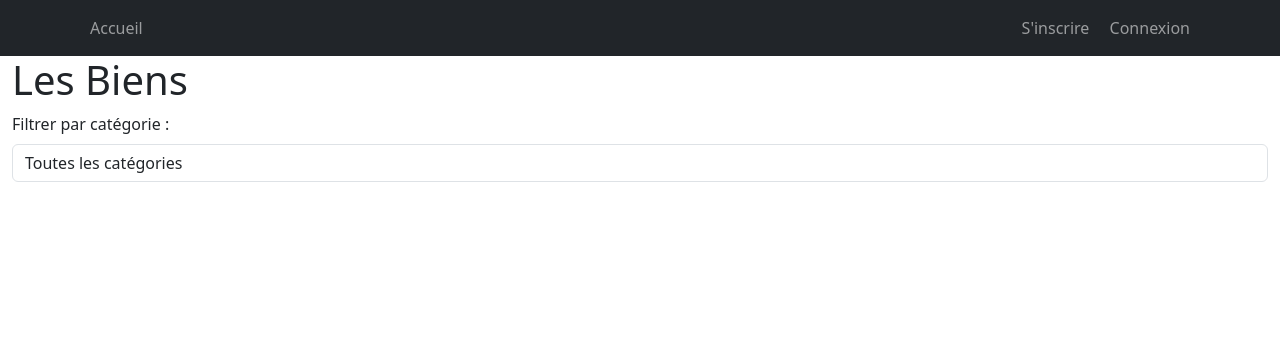
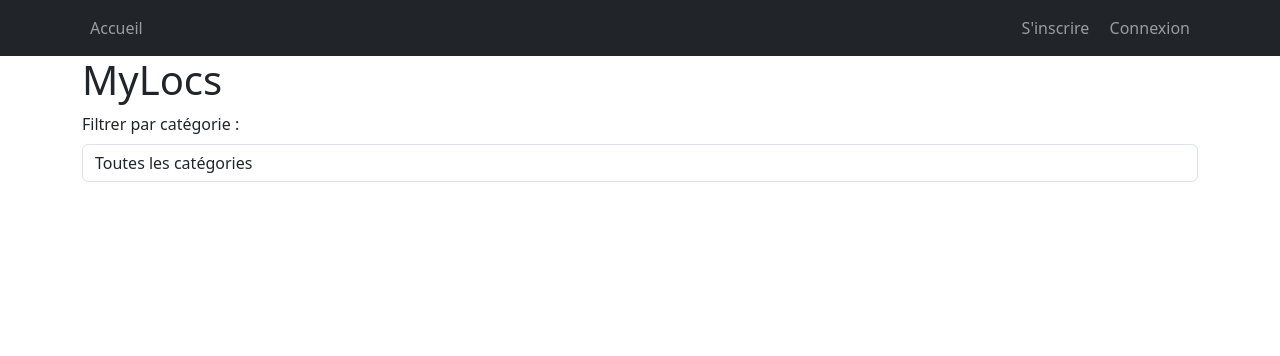
Before and after one commit to DeBiasiF/ecf_php, a PHP site: template view/accueil.php in a window 1280 px wide. Shown: the top 356 px of the page. Run offline with PHP 8.4, Linux system fonts and the light colour scheme; the template is opened without the code that fills it, so the values that code supplies are empty.

Commit message:
remise en service de l'affichage du nom de l'utilisateur connecté, et un peu de mise en forme des pages

```diff
--- a/controler/IndexControler.php
+++ b/controler/IndexControler.php
@@ -121,6 +121,7 @@ class IndexControler {
                 }
                 if (!empty($_POST['userName']) && ($_SESSION['loggedUser']->getId() == $_GET['id'] || $_SESSION['loggedUser']->getRole()->getId() == 1)) {
                     if (($_SESSION['loggedUser']->getRole()->getId() == 1)?UserControler::userUpdated($_GET['id'], $_POST['userName'], $_POST['userPoint']):UserControler::userUpdated($_GET['id'], $_POST['userName'], null)){
+                        if ($_SESSION['loggedUser']->getId() == $_GET['id']) $_SESSION['loggedUser']->setName($_POST['userName']);
                         $return = $_SESSION['returnDirection'];
                         unset($_SESSION['returnDirection']);
                         header("Location: ".$return);
@@ -144,7 +145,7 @@ class IndexControler {
                 break;
 
             //Affiche une page d'edition d'une catégorie
-            case 'ecf_php/index.php/updateuser':
+            case 'ecf_php/index.php/updatecategory':
                 if(isset($_GET) && empty($_POST)){
                         CategoriesControler::updateCategory($_GET['id']);
                         $_SESSION['returnDirection'] = $_SERVER['HTTP_REFERER'];
@@ -212,7 +213,7 @@ class IndexControler {
 
             //Gestion par defaut
             default:
-                header("HTTP/1.0 405 Method Not Allowed");
+                header("HTTP/1.0 404 Page Not Found");
                 break;
         }
     }
--- a/view/accueil.php
+++ b/view/accueil.php
@@ -3,8 +3,8 @@
 require_once "./view/partial/header.php";
 require_once "./view/partial/navbar.php";
 ?>
-<div class="container-fluid">
-    <h1>Les Biens</h1>
+<div class="container">
+    <h1>MyLocs</h1>
     <div class="mb-3">
         <label for="category-filter" class="form-label">Filtrer par catégorie :</label>
         <select class="form-control" id="category-filter">
--- a/view/createCategory.php
+++ b/view/createCategory.php
@@ -3,6 +3,7 @@ require_once "./view/partial/header.php";
 require_once "./view/partial/navbar.php";
 ?>
 <?php if(!empty($_SESSION['loggedUser'])) if (($_SESSION['loggedUser']->getRole()->getId() == 1)) : ?>
+    <div class="container">
         <form enctype="multipart/form-data" action="" method="POST">
             <div class="mb-3">
                 <label for="categoryName" class="form-label">Nom de la categorie</label>
@@ -15,6 +16,7 @@ require_once "./view/partial/navbar.php";
                 <a href='<?=$_SERVER['HTTP_REFERER']?>' class="btn btn-secondary">Retour</a>
             </div>
         </form>
+    </div>
 <?php else : ?>
     <?php header("Location: ".$_SERVER['SCRIPT_NAME']);?>
 <?php endif ?>
--- a/view/createGood.php
+++ b/view/createGood.php
@@ -3,7 +3,7 @@
 require_once "./view/partial/header.php";
 require_once "./view/partial/navbar.php";
 ?>
-
+<div class="container">
     <form enctype="multipart/form-data" action="" method="post">
         <div class="mb-3">
             <label for="name" class="form-label">Nom</label>
@@ -28,6 +28,7 @@ require_once "./view/partial/navbar.php";
         <button type="submit" class="btn btn-primary">Envoyer</button>
         <a href='<?=$_SERVER['HTTP_REFERER']?>' class="btn btn-secondary">Retour</button>
     </form>
+</div>
 <?php
 //Importe le header et la navbar
 require_once "./view/partial/footer.php";
--- a/view/good.php
+++ b/view/good.php
@@ -3,15 +3,15 @@
 require_once "./view/partial/header.php";
 require_once "./view/partial/navbar.php";
 ?>
-<div class="container py-5">
+<div class="container">
     <div class="row">
-        <div class="col-lg-4 col-md-5 col-sm-12">
+        <div class="col-md-6 col-sm-12">
             <div style="height: 400px; display: flex; justify-content: center; align-items: center;">
                 <img src="../<?=$good->getImg();?>" class="img-fluid rounded-circle" alt="Image de l'objet" style="max-height: 100%; max-width: 100%;">
             </div>
             <p><strong>Propriétaire : </strong><?= $good->getLender()->getName(); ?></p>
         </div>
-        <div class="col-md-4 col-sm-12">
+        <div class="col-md-6 col-sm-12">
             <h2>Réservations</h2>
             <div style="max-height: 400px; overflow-y: scroll;">
                 <table class="table">
--- a/view/partial/navbar.php
+++ b/view/partial/navbar.php
@@ -17,7 +17,7 @@
             <?php if (!empty($_SESSION['loggedUser'])) : //Si user authentifié affiche la deconnexion ?>
                 <ul class="navbar-nav ml-auto">
                     <li class="nav-item">
-                        <span class="nav-link">Bonjour</span>
+                        <span class="nav-link">Bonjour  <?= $_SESSION['loggedUser']->getName(); ?></span>
                     </li>
                     <li class="nav-item">
                         <a class="nav-link" href="<?=$_SERVER['SCRIPT_NAME']?>/userbackoffice?id=<?=$_SESSION['loggedUser']->getId();?>">Interface Utilisateur</a>
--- a/view/updateCategories.php
+++ b/view/updateCategories.php
@@ -3,6 +3,7 @@ require_once "./view/partial/header.php";
 require_once "./view/partial/navbar.php";
 ?>
 <?php if(!empty($_SESSION['loggedUser'])) if (($_SESSION['loggedUser']->getRole()->getId() == 1)) : ?>
+    <div class="container">
         <form enctype="multipart/form-data" action="" method="POST">
             <div class="mb-3">
                 <label for="categoryName" class="form-label">Nom de la categorie</label>
@@ -15,6 +16,7 @@ require_once "./view/partial/navbar.php";
                 <a href="<?=$_SERVER['SCRIPT_NAME']?>/deletecategory?id=<?=$category->getId();?>" onclick="return confirm('Êtes-vous sûr de vouloir supprimer cet utilisateur ?')" class="btn btn-danger">Supprimer</a>
             </div>
         </form>
+    </div>
 <?php else : ?>
     <?php header("Location: ".$_SERVER['SCRIPT_NAME']);?>
 <?php endif ?>
--- a/view/updateGood.php
+++ b/view/updateGood.php
@@ -3,6 +3,7 @@
 require_once "./view/partial/header.php";
 require_once "./view/partial/navbar.php";
 ?>
+<div class="container">
     <form enctype="multipart/form-data" action="" method="post">
         <div class="mb-3">
             <label for="name" class="form-label">Nom</label>
@@ -30,7 +31,7 @@ require_once "./view/partial/navbar.php";
         <button type="submit" class="btn btn-primary">Envoyer</button>
         <a href='<?=$_SERVER['HTTP_REFERER']?>' class="btn btn-secondary">Retour</a>
     </form>
-
+</div>
 
 <script>
     // Récupérer l'élément input file et l'élément img
--- a/view/updateUser.php
+++ b/view/updateUser.php
@@ -3,12 +3,13 @@ require_once "./view/partial/header.php";
 require_once "./view/partial/navbar.php";
 ?>
 <?php if(!empty($_SESSION['loggedUser'])) if (($_SESSION['loggedUser']->getRole()->getId() == 1)||($_SESSION['loggedUser']->getId() == $user->getId())) : ?>
+    <div class="container">
         <form enctype="multipart/form-data" action="" method="POST">
             <div class="mb-3">
                 <label for="userName" class="form-label">Nom d'utilisateur</label>
                 <input type="text" class="form-control" id="userName" name="userName" placeholder="Votre nom" value= "<?=$user->getName();?>">
                 <label for="userPoint" class="form-label">Points cumulé</label>
-            <input type="text" class="form-control" id="userPoint" name="userPoint" value= "<?=$user->getPoints();?>" <?php ($_SESSION['loggedUser']->getRole()->getId() == 1)?"":"readonly"?>>
+                <input type="text" class="form-control" id="userPoint" name="userPoint" value= "<?=$user->getPoints();?>" <?= ($_SESSION['loggedUser']->getRole()->getId() == 1)?"":"readonly"?>>
             </div>
 
             <?php if(!empty($_SESSION['loggedUser'])) if ($_SESSION['loggedUser']->getRole()->getId() == 1) : ?>
@@ -26,6 +27,7 @@ require_once "./view/partial/navbar.php";
                 <a href="<?=$_SERVER['SCRIPT_NAME']?>/deleteuser?id=<?=$user->getId();?>" onclick="return confirm('Êtes-vous sûr de vouloir supprimer cet utilisateur ?')" class="btn btn-danger">Supprimer</a>
             </div>
         </form>
+    </div>
 <?php else : ?>
     <?php header("Location: ".$_SERVER['SCRIPT_NAME']);?>
 <?php endif ?>
--- a/view/userBackOffice.php
+++ b/view/userBackOffice.php
@@ -3,6 +3,7 @@ require_once "./view/partial/header.php";
 require_once "./view/partial/navbar.php";
 ?>
 <?php if(!empty($_SESSION['loggedUser'])) if (($_SESSION['loggedUser']->getRole()->getId() == 1)||($_SESSION['loggedUser']->getId() == $user->getId())) : ?>
+    <div class="container">
         <div class="row mb-3">
             <div class="col-md-5">
                 <label for="userName" class="form-label">Nom d'utilisateur :</label>
@@ -95,6 +96,7 @@ require_once "./view/partial/navbar.php";
                 <a href="<?=$_SERVER['SCRIPT_NAME']?>/deleteuser?id=<?=$user->getId();?>" onclick="event.preventDefault(); return confirmDelete(<?=$user->getId();?>);" class="btn btn-danger">Supprimer</a>
             </div>
         </div>
+    </div>
     <?php else : ?>
     <?php header("Location: ".$_SERVER['SCRIPT_NAME']);?>
 <?php endif ?>
```
Lines whose indentation alone changed are shown as unchanged.
